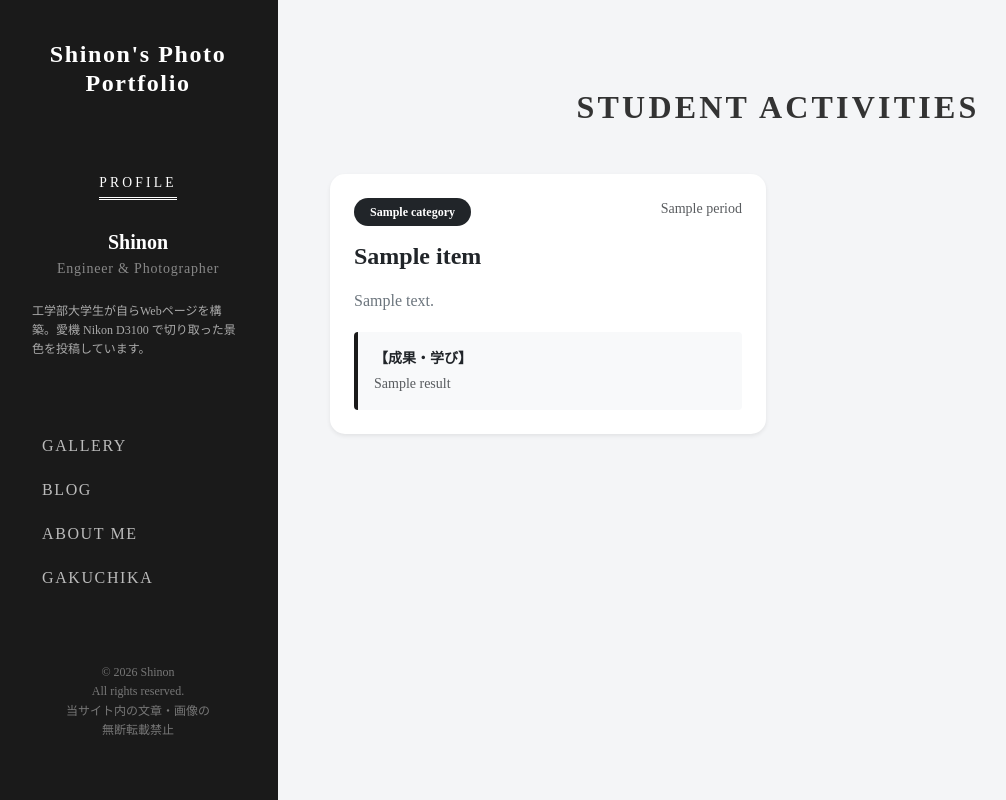
After one commit to Shinon78/my-photo-portfolio, a Django app: template photos/templates/gakuchika.html in a window 1280 px wide. The commit adds this page. Shown: the whole page, without its empty margins (2-1008 px from the left). Run offline with Django 5.2, Linux system fonts and the light colour scheme; the template is opened without the code that fills it: most values are stand-ins (such as "Sample title", 1, 10 or a date in 2020).

Commit message:
Add Gakuchika feature and secure admin URL

```diff
--- a/photos/admin.py
+++ b/photos/admin.py
@@ -4,3 +4,7 @@ from .models import PhotoPost, Post
 # すべてのモデルを1回ずつ登録します
 admin.site.register(PhotoPost)
 admin.site.register(Post)
+# photos/admin.py に追記
+from .models import Gakuchika
+
+admin.site.register(Gakuchika)
--- /dev/null
+++ b/photos/templates/gakuchika.html
@@ -0,0 +1,30 @@
+{% extends 'photos/base.html' %}
+
+{% block content %}
+<div class="container py-5">
+    <h2 class="mb-5 fw-bold text-center" style="letter-spacing: 0.2rem;">STUDENT ACTIVITIES</h2>
+
+    <div class="row">
+        {% for item in gakuchika_list %}
+        <div class="col-md-6 mb-4">
+            <div class="card h-100 shadow-sm border-0" style="border-radius: 15px;">
+                <div class="card-body p-4">
+                    <div class="d-flex justify-content-between align-items-start mb-3">
+                        <span class="badge bg-dark px-3 py-2" style="border-radius: 50px;">{{ item.category }}</span>
+                        <small class="text-muted">{{ item.period }}</small>
+                    </div>
+                    <h4 class="card-title fw-bold mb-3">{{ item.title }}</h4>
+                    <p class="card-text text-secondary" style="line-height: 1.8;">{{ item.content|linebreaksbr }}</p>
+                    {% if item.result %}
+                    <div class="mt-3 p-3 bg-light" style="border-left: 4px solid #1a1a1a; border-radius: 4px;">
+                        <small class="fw-bold d-block mb-1">【成果・学び】</small>
+                        <p class="small text-muted mb-0">{{ item.result }}</p>
+                    </div>
+                    {% endif %}
+                </div>
+            </div>
+        </div>
+        {% endfor %}
+    </div>
+</div>
+{% endblock %}
--- a/photos/templates/photos/base.html
+++ b/photos/templates/photos/base.html
@@ -169,6 +169,9 @@
                 <li class="nav-item">
                     <a class="nav-link" href="{% url 'photos:about' %}">ABOUT ME</a>
                 </li>
+                <li class="nav-item">
+                    <a class="nav-link" href="{% url 'photos:gakuchika' %}">GAKUCHIKA</a>
+                </li>
             </ul>
 
             <div class="sidebar-footer">
```
Also changed, not shown: config/urls.py (+14 -4 lines), photos/models.py (+13 -0 lines), photos/views.py (+19 -22 lines).
